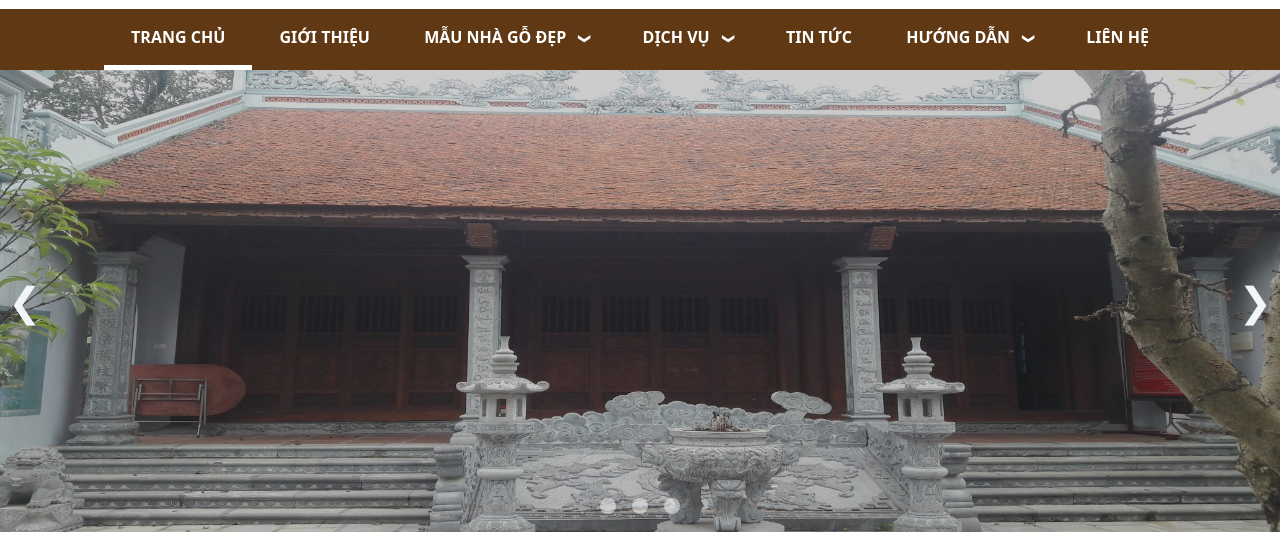
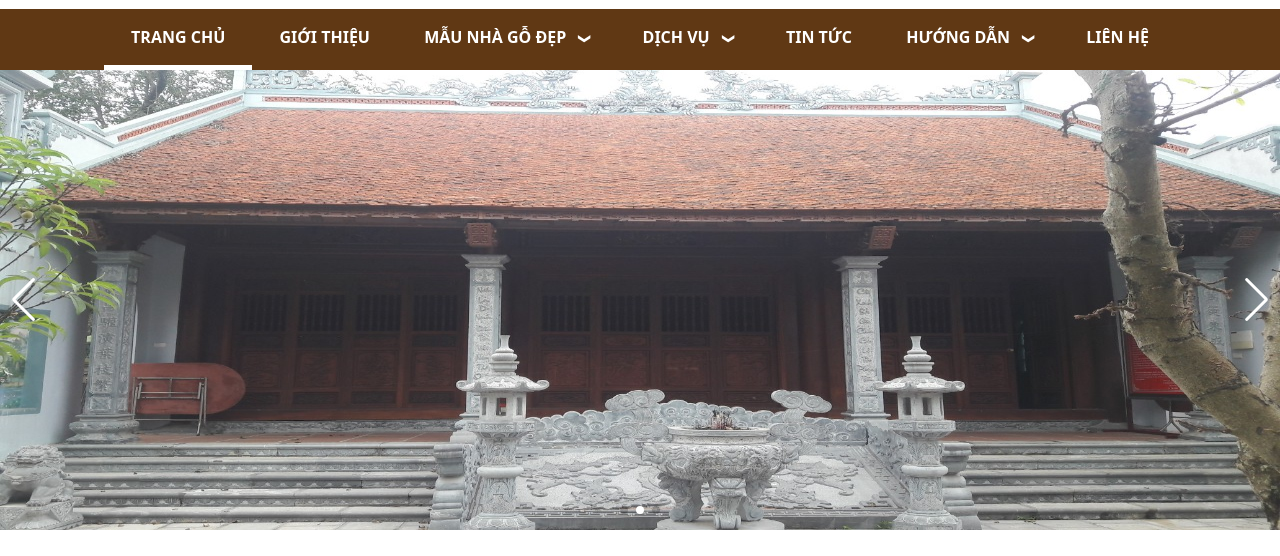
Before and after one commit to liemdang260/nhago3mien, a Next.js app in the folder client/: page / in a window 1280 px wide. Shown: the part 227-783 px from the top of the page. Built offline with nearby package versions, Linux system fonts and the light colour scheme.

Commit message:
Add library: SwiperJs

```diff
--- a/client/components/common/footer.jsx
+++ b/client/components/common/footer.jsx
@@ -14,20 +14,20 @@ const footerContent = [
 
 const additionalData = [
     { title: 'Địa chỉ', data: '410 đường 3/2 phường 12, quận 10, TP.HCM.', icon: faLocationDot },
-    { title: 'Điện thoại', data: ['0932.112.365 - 1900.55.88.05 - 0909.377.365', faEnvelope, 'anphu365@gmail.com.'], icon: faPhone },
+    { title: 'Điện thoại', data: '0932.112.365 - 1900.55.88.05 - 0909.377.365 - anphu365@gmail.com.', icon: faPhone },
     { title: 'Xưởng', data: 'Ấp 2, Nhị Bình 15, Nhị Bình, Hóc Môn, TP. Hồ Chí Minh.', icon: faLocationDot },
 ]
 
 function Footer() {
     return (
-        <footer className='min-h-screen bg-[#6D594C] mt-10 text-white'>
+        <footer className='min-h-screen bg-[#6D594C] text-white'>
             <div className="container flex pt-24 pb-4">
                 <div className='w-full px-3'>
                     <p className='text-lg text-[#EBC804] font-semibold mb-2'>THÔNG TIN</p>
                     <ul className='mb-5'>
                         {
                             footerContent && footerContent.map((value, index) => (
-                                <li key={index} className='border-b-[1px] border-b-slate-700'><a href="#" className='text-xs font-medium inline-block py-3'>{value}</a></li>
+                                <li key={index} className='border-b-[1px] border-b-slate-700'><a href="#" className='text-xs font-medium block py-3 hover:text-slate-900'>{value}</a></li>
                             ))
                         }
                     </ul>
--- a/client/components/home/About.jsx
+++ b/client/components/home/About.jsx
@@ -9,7 +9,7 @@ const images = [
 
 function AboutTitle({ title }) {
     return (
-        <div className='relative text-center my-6'>
+        <div className='relative text-center my-8'>
             <div className='absolute bg-primary-color w-full h-[1.5px] top-1/2'></div>
             <h3 className='bg-white text-primary-color inline-block relative px-8 text-5xl font-bold font-edwardianKT'>{title}</h3>
         </div>
--- a/client/components/home/Banner.jsx
+++ b/client/components/home/Banner.jsx
@@ -46,7 +46,7 @@ function Banner({ images, size, isControl = false, duration = 5000 }) {
             <div className='absolute bottom-3 left-1/2 -translate-x-1/2'>
                 {
                     images && images.map((_, index) => (
-                        <span key={index} className={`w-4 h-4 bg-slate-50 opacity-50 inline-block rounded-full mx-2 ${index === selectedImage ? 'bg-white opacity-100' : ''}`} onClick={setSelectedImage.bind(null, index)}></span>
+                        <span key={index} className={`w-3 h-3 bg-slate-50 opacity-50 inline-block rounded-full mx-2 ${index === selectedImage ? 'bg-white opacity-100' : ''}`} onClick={setSelectedImage.bind(null, index)}></span>
                     ))
                 }
             </div>
--- a/client/components/home/Title.jsx
+++ b/client/components/home/Title.jsx
@@ -1,6 +1,6 @@
-function Title({title}) {
+function Title({ title }) {
   return (
-    <div className="flex items-center mb-5">
+    <div className="flex items-center my-8">
       <div className="border-solid border-primary-color border-t-2 flex-grow my-0 mx-3"></div>
       <h3 className="font-bold text-5xl font-edwardianKT text-primary-color">
         {title}
--- a/client/package.json
+++ b/client/package.json
@@ -14,7 +14,8 @@
     "@fortawesome/react-fontawesome": "^0.1.18",
     "next": "12.1.4",
     "react": "18.0.0",
-    "react-dom": "18.0.0"
+    "react-dom": "18.0.0",
+    "swiper": "^8.1.0"
   },
   "devDependencies": {
     "@tailwindcss/typography": "^0.5.2",
--- a/client/pages/index.js
+++ b/client/pages/index.js
@@ -2,24 +2,56 @@ import GridLayoutMauNha from "components/common/gridLayoutMauNha";
 import Posts from "components/home/Posts";
 import Services from "components/home/Services";
 import Head from "next/head";
-// import Image from "next/image";
-import Banner from "components/home/Banner";
+import Image from "next/image";
 import About from "components/home/About";
-// import styles from "../styles/Home.module.css";
+import { Swiper, SwiperSlide } from "swiper/react";
+import { Navigation, Pagination, Autoplay } from "swiper";
+import "swiper/css";
+import "swiper/css/navigation";
+import "swiper/css/pagination";
+import "swiper/css/autoplay";
 import Commit from "components/home/Commit";
 
-const images = ["/banner1.jpg", "/banner2.jpg", "/banner3.jpg"];
+const images = [
+  "/banner1.jpg",
+  "/banner2.jpg",
+  "/banner3.jpg",
+];
 
 export default function Home() {
   return (
     <div>
       <Head>
         <title>Create Next App</title>
-        <meta name="description" content="Generated by create next app" />
+        <meta
+          name="description"
+          content="Generated by create next app"
+        />
         <link rel="icon" href="/favicon.ico" />
       </Head>
       <main>
-        <Banner images={images} size="large" isControl />
+        <Swiper
+          modules={[Navigation, Pagination, Autoplay]}
+          slidesPerView={1}
+          navigation
+          autoplay={{ delay: 3000 }}
+          loop={true}
+          pagination={{ clickable: true }}
+          onSlideChange={() => console.log("slide change")}
+        >
+          {images &&
+            images.map((value, index) => (
+              <SwiperSlide key={index}>
+                <div className="w-full h-[460px]">
+                  <Image
+                    src={value}
+                    alt="banner 1"
+                    layout="fill"
+                  />
+                </div>
+              </SwiperSlide>
+            ))}
+        </Swiper>
         <About />
         <div className="mb-5">
           <GridLayoutMauNha />
--- a/client/styles/globals.css
+++ b/client/styles/globals.css
@@ -6,3 +6,7 @@
     font-family: "EdwardianKT";
     src: url("../public/fonts/00085-UTM-EdwardianKT.ttf");
   }
+
+:root {
+    --swiper-theme-color: #fff !important;
+}
```
Also changed, not shown: 1 other file (tests, documents, lock files or other folders).
